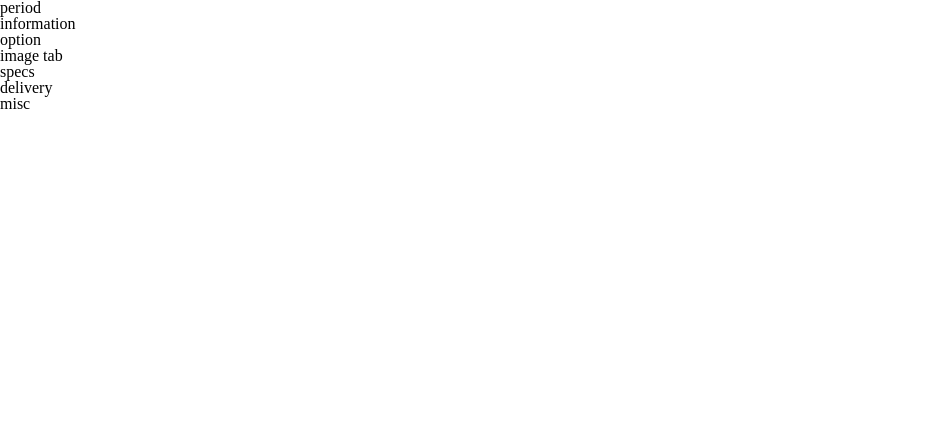
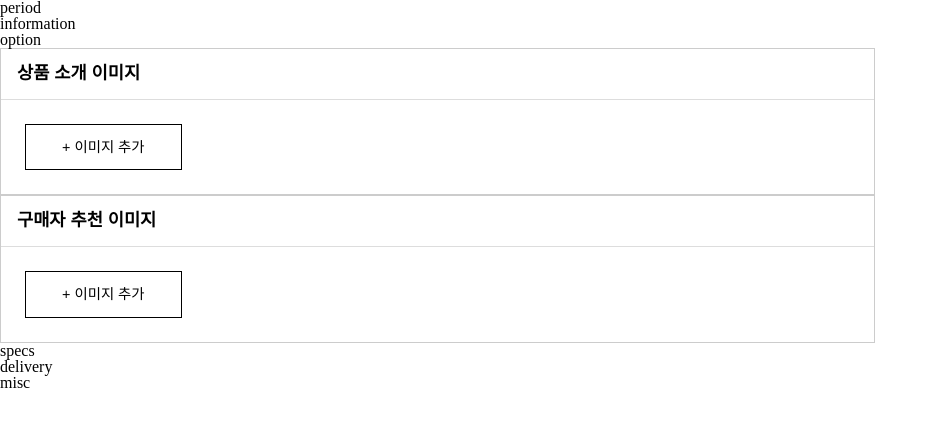
Before and after one commit to wanted-pre-onboading-10/sirloin-admin-page, a React (Create React App) app: page / in a window 1280 px wide. Shown: the top 426 px of the page, without its empty margins (0-938 px from the left). Built offline with nearby package versions, Linux system fonts and the light colour scheme.

Commit message:
add: 이미지 파일 추가, 삭제 기능 구현 완료. 기본적인 탭  스타일링 구현

```diff
--- a/src/pages/product-registration/image-tab/imageTab.js
+++ b/src/pages/product-registration/image-tab/imageTab.js
@@ -1,4 +1,62 @@
-function ImageTab() {
-  return <div>image tab</div>;
+import { useState, useRef } from 'react';
+import PropTypes from 'prop-types';
+
+import * as S from 'pages/product-registration/image-tab/styles';
+
+const click = ref => () => {
+  if (ref.current) {
+    ref.current.click();
+  }
+};
+
+function ImageTab({ tabTitle }) {
+  const [files, setFiles] = useState([]);
+  const inputRef = useRef(null);
+
+  const handleFileInputChange = e => {
+    const f = e.target.files[0];
+    const file = { name: f.name, id: f.name };
+    setFiles(prev => [file, ...prev]);
+  };
+
+  const deleteFile = e => {
+    setFiles(prev => prev.filter(item => item.id !== e.target.name));
+  };
+
+  return (
+    <S.Section>
+      <S.SectionTitle>{tabTitle}</S.SectionTitle>
+      <S.SectionContents>
+        <div>
+          <S.HiddenInput
+            type="file"
+            accept=".jpg, .png, .jpeg"
+            id="image-picker"
+            onChange={handleFileInputChange}
+            className="hidden"
+            ref={inputRef}
+          />
+          <S.SquareButton type="button" onClick={click(inputRef)}>
+            + 이미지 추가
+          </S.SquareButton>
+        </div>
+        <S.ImageList>
+          {files.map(file => (
+            <S.ImageItem key={file.id}>
+              <span>{file.name}</span>
+              <S.RoundButton type="button" onClick={deleteFile} name={file.id}>
+                X
+              </S.RoundButton>
+            </S.ImageItem>
+          ))}
+        </S.ImageList>
+      </S.SectionContents>
+    </S.Section>
+  );
 }
+
+ImageTab.propTypes = {
+  tabTitle: PropTypes.string.isRequired,
+};
+
 export default ImageTab;
--- /dev/null
+++ b/src/pages/product-registration/image-tab/styles.js
@@ -0,0 +1,75 @@
+import styled from 'styled-components';
+
+const Section = styled.section`
+  width: 875px;
+  border: 1px solid #ccc;
+  font-family: Arial;
+`;
+
+const SectionTitle = styled.h2`
+  padding: 1rem;
+  font-weight: 900;
+  color: #000;
+  font-size: 1.1rem;
+  border-bottom: 1px solid #ddd;
+`;
+
+const SectionContents = styled.div`
+  padding: 1.5rem;
+  display: flex;
+  gap: 5%;
+`;
+
+const ImageList = styled.ul`
+  padding-top: 0.25rem;
+
+  & > * + * {
+    margin-top: 1rem;
+  }
+`;
+
+const ImageItem = styled.li`
+  font-size: 0.9rem;
+
+  & > * + * {
+    margin-left: 0.3rem;
+  }
+`;
+
+const HiddenInput = styled.input`
+  display: none;
+`;
+
+const Button = styled.button`
+  background: transparent;
+  cursor: pointer;
+`;
+
+const SquareButton = styled(Button)`
+  padding: 0.9rem 2.25rem;
+  border: 1px solid ${props => props.theme.highlight};
+  font-size: 0.9rem;
+  line-height: 1rem;
+`;
+
+const RoundButton = styled.button`
+  border-radius: 50%;
+  font-size: 0.8rem;
+  border: 1px solid #ddd;
+  height: 1.25rem;
+  width: 1.25rem;
+  display: inline-flex;
+  justify-content: center;
+  align-items: center;
+`;
+
+export {
+  Section,
+  SectionTitle,
+  SectionContents,
+  ImageList,
+  ImageItem,
+  HiddenInput,
+  SquareButton,
+  RoundButton,
+};
--- a/src/pages/product-registration/productRegistration.js
+++ b/src/pages/product-registration/productRegistration.js
@@ -12,7 +12,8 @@ function ProductRegistration() {
       <Period />
       <Information />
       <Option />
-      <ImageTab />
+      <ImageTab tabTitle="상품 소개 이미지" />
+      <ImageTab tabTitle="구매자 추천 이미지" />
       <Specs />
       <Delivery />
       <Misc />
```
